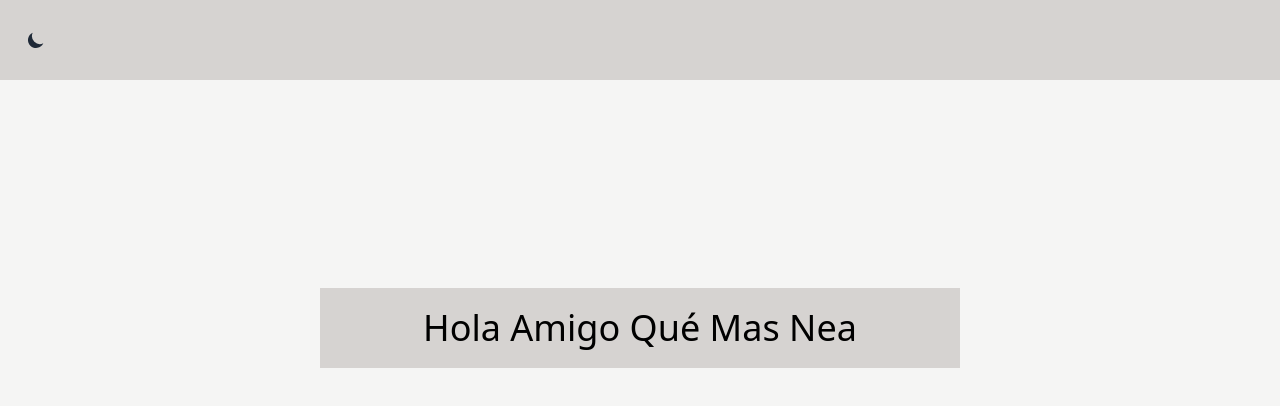
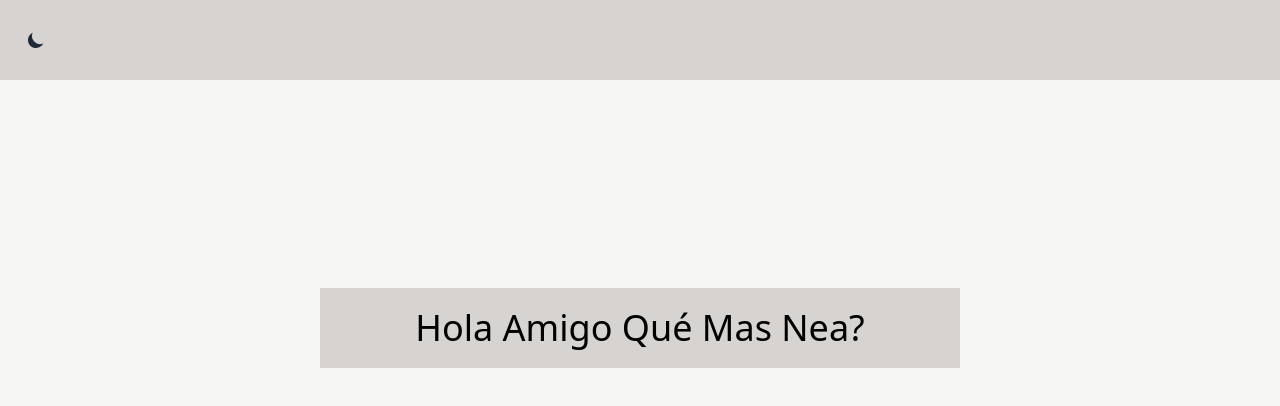
Before and after one commit to mxwtd/Inheritly, a React (Vite) app: page / in a window 1280 px wide. Shown: the top 406 px of the page. Built offline with nearby package versions, Linux system fonts and the light colour scheme.

Commit message:
Flowbite Dark mode setup successfully 5 - New Branch

```diff
--- a/src/App.jsx
+++ b/src/App.jsx
@@ -54,7 +54,7 @@ const App = () => {
         <div className='flex justify-center'>
           <p className="text-4xl w-[50%] bg-stone-300 text-black dark:bg-gray-800 dark:text-white flex justify-center align-middle m-52 p-5 rounded-box">
             Hola Amigo
-            Qué Mas Nea
+            Qué Mas Nea?
           </p>
         </div>
     </div>
```
